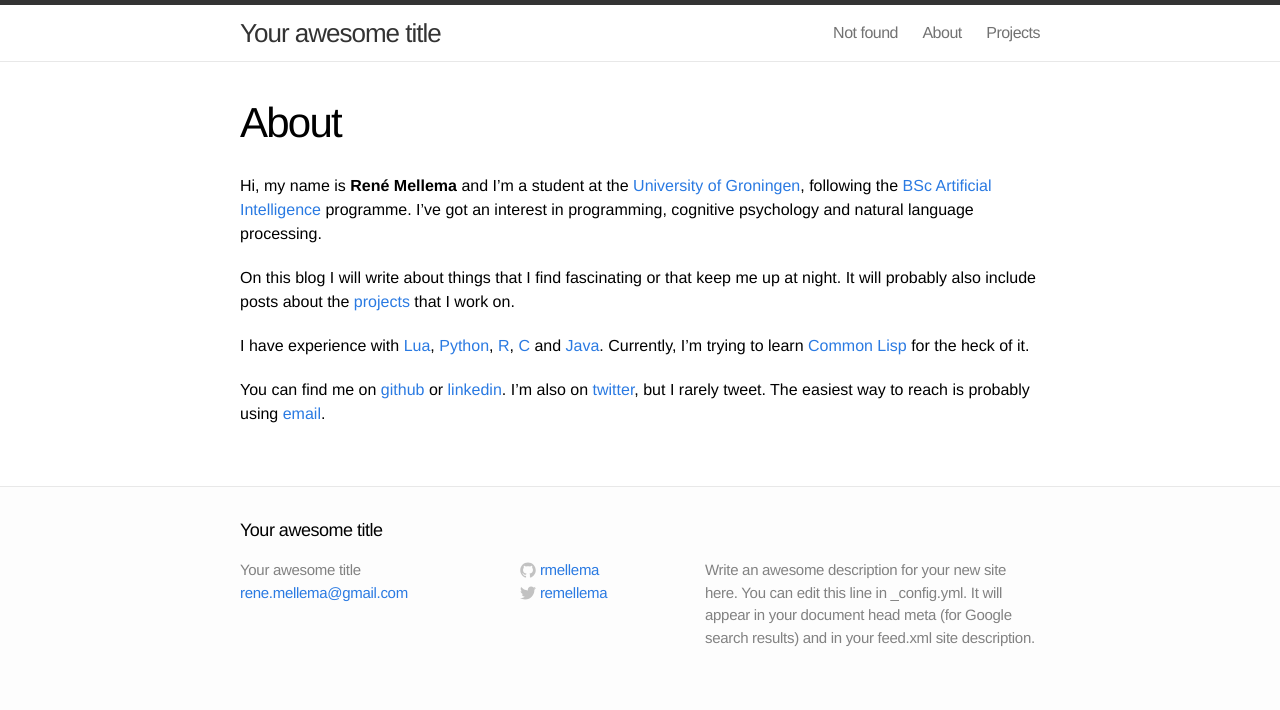
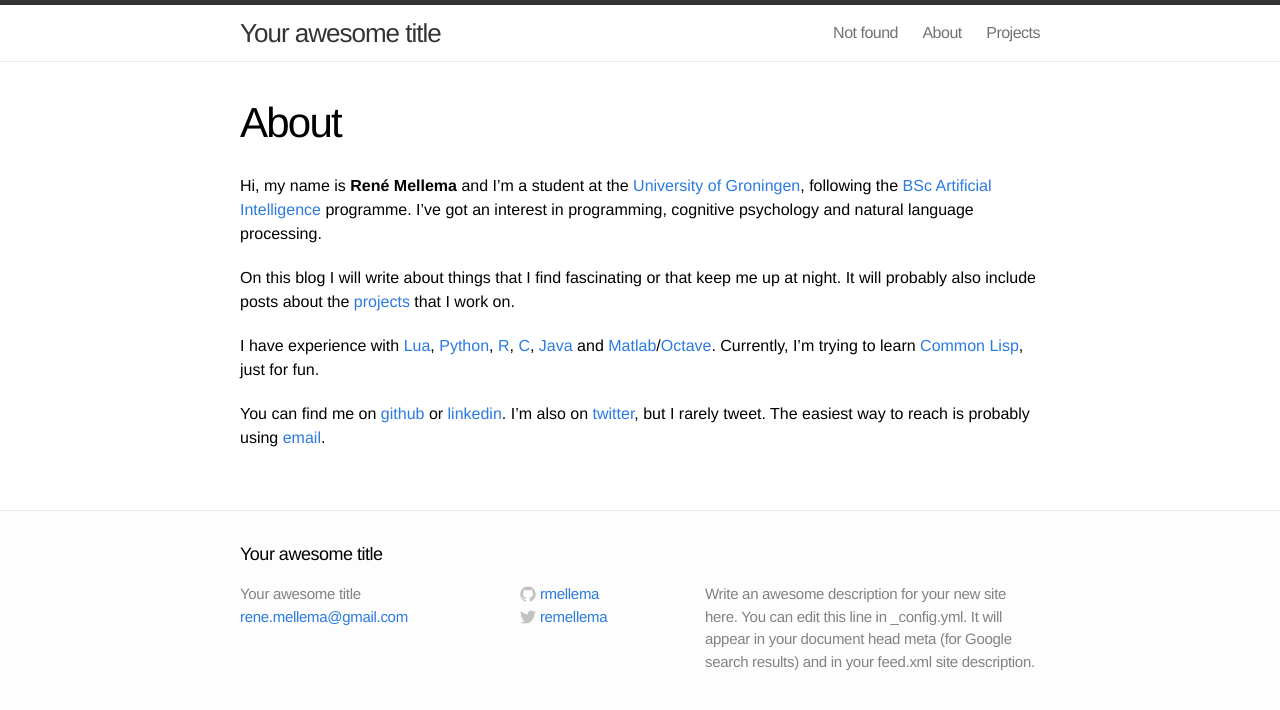
Before and after one commit to rmellema/rmellema.github.io, a Jekyll site: the page built from about.md, in a window 1280 px wide. Shown: the top 710 px of the page. Built offline with Jekyll 4.4.1, drawn with Linux system fonts in a browser that asks for light colours.

Commit message:
Sligthly tweaked the about page

```diff
--- a/about.md
+++ b/about.md
@@ -12,8 +12,8 @@ On this blog I will write about things that I find fascinating or that keep
 me up at night. It will probably also include posts about the
 [projects][projects] that I work on.
 
-I have experience with [Lua][], [Python][], [R][], [C][] and [Java][].
-Currently, I'm trying to learn [Common Lisp][CL] for the heck of it.
+I have experience with [Lua][], [Python][], [R][], [C][], [Java][] and [Matlab][]/[Octave][].
+Currently, I'm trying to learn [Common Lisp][CL], just for fun.
 
 You can find me on [github][] or [linkedin][]. I'm also on [twitter][], but
 I rarely tweet. The easiest way to reach is probably using [email][].
@@ -26,6 +26,8 @@ I rarely tweet. The easiest way to reach is probably using [email][].
 [R]: http://www.r-project.org
 [C]: https://en.wikipedia.org/wiki/C_(programming_language)
 [Java]: https://en.wikipedia.org/wiki/Java_(programming_language)
+[Matlab]: http://mathworks.com/products/matlab/
+[Octave]: http://www.gnu.org/software/octave/index.html
 [CL]: http://common-lisp.net
 [github]: https://github.com/{{ site.github_username }}
 [linkedin]: https://www.linkedin.com/
```
